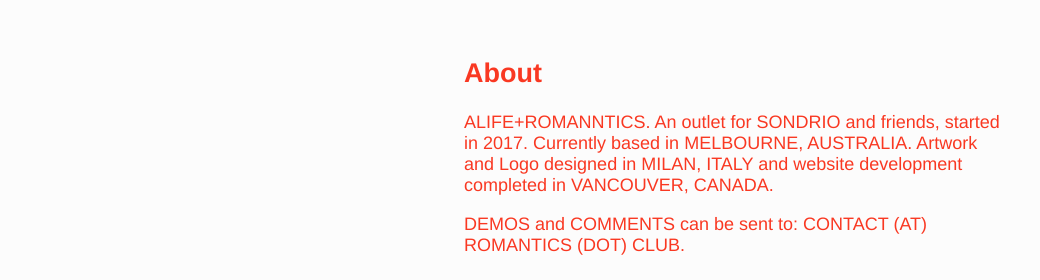
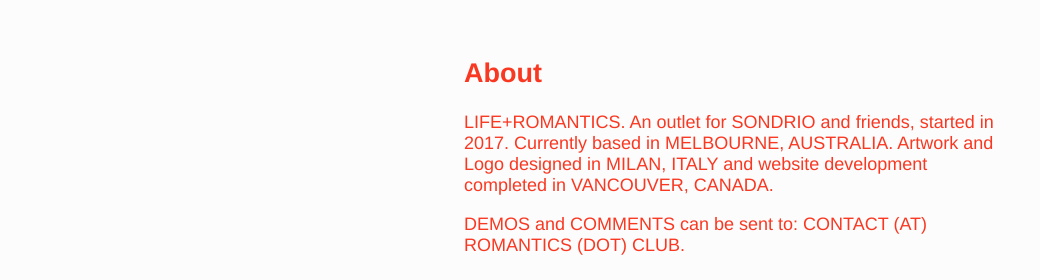
Before and after one commit to romanticsclub/web, an Eleventy site: page pages/about.md in a window 1280 px wide. Shown: the top 280 px of the page, 240-1280 px from the left. Built offline with nearby package versions, Linux system fonts and the light colour scheme; Eleventy itself is replaced by a stand-in of ours; files that its build step writes are made by us from their sources.

Commit message:
spelling mistake, fk sake

```diff
--- a/pages/about.md
+++ b/pages/about.md
@@ -3,6 +3,6 @@ layout: default.html
 ---
 ## About
 
-ALIFE+ROMANNTICS. An outlet for SONDRIO and friends, started in 2017. Currently based in MELBOURNE, AUSTRALIA. Artwork and Logo designed in MILAN, ITALY and website development completed in VANCOUVER, CANADA.
+LIFE+ROMANTICS. An outlet for SONDRIO and friends, started in 2017. Currently based in MELBOURNE, AUSTRALIA. Artwork and Logo designed in MILAN, ITALY and website development completed in VANCOUVER, CANADA.
 
 DEMOS and COMMENTS can be sent to: CONTACT (AT) ROMANTICS (DOT) CLUB.
```
